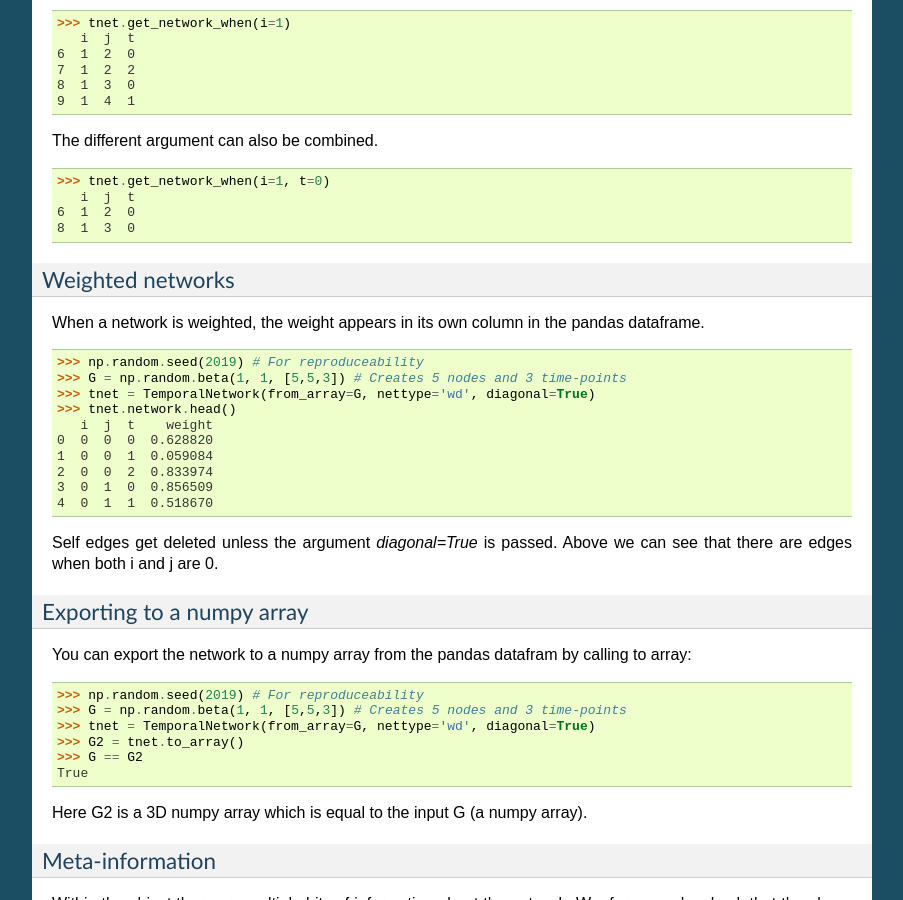
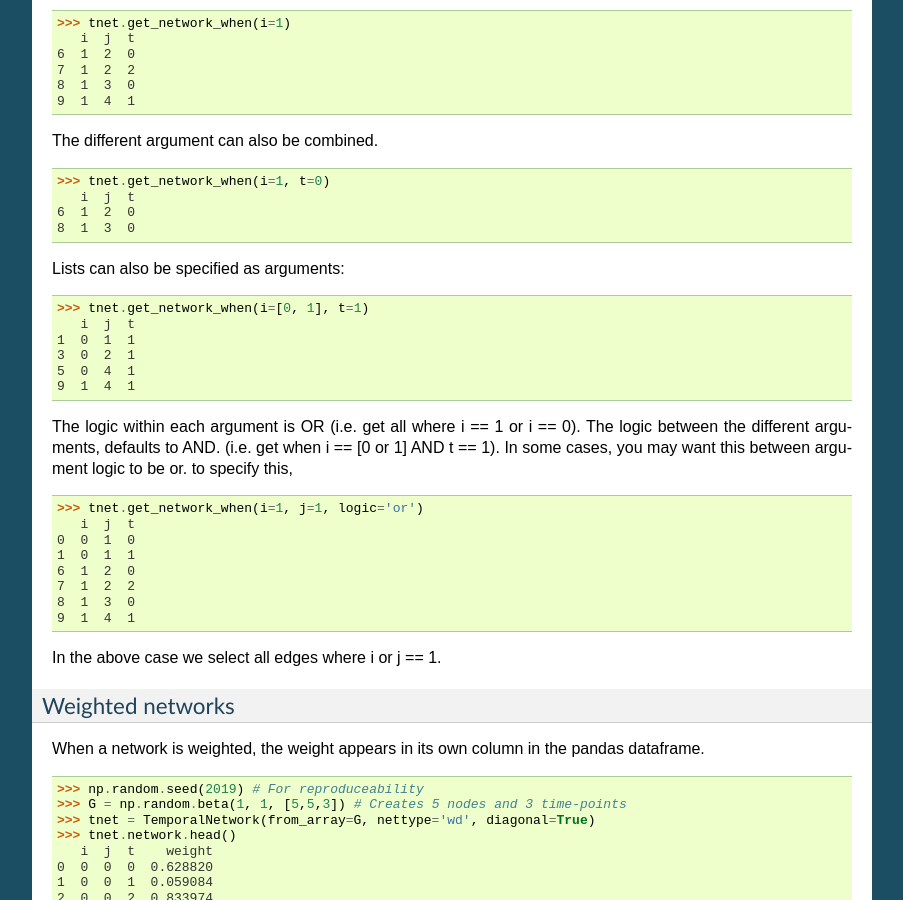
Before and after one commit to wiheto/teneto, a Sphinx documentation site: the page built from docs/tutorial/graphlets_and_contactrepresentations.rst, in a window 1280 px wide and 900 px high, scrolled down 1019 px. Shown: the whole window, without its empty margins (198-1101 px from the left). Built offline with Sphinx 7.4.7, drawn with Linux system fonts in a browser that asks for light colours; pages that are not in the unit, such as notebooks, are missing from menus; some of the changed text lies outside the part shown.

Commit message:
doc improvments, selection improvment, plot improvement

```diff
--- a/docs/tutorial.rst
+++ b/docs/tutorial.rst
@@ -4,6 +4,7 @@ Tutorial
 .. toctree::
     :maxdepth: 2
 
+    tutorial/what_is_tnt
     tutorial/graphlets_and_contactrepresentations
     tutorial/generating_a_random_network
     tutorial/plotting_a_temporal_network
--- a/docs/tutorial/graphlets_and_contactrepresentations.rst
+++ b/docs/tutorial/graphlets_and_contactrepresentations.rst
@@ -60,6 +60,30 @@ The different argument can also be combined.
      i  j  t
   6  1  2  0
   8  1  3  0
+
+Lists can also be specified as arguments:
+
+  >>> tnet.get_network_when(i=[0, 1], t=1)
+     i  j  t
+  1  0  1  1
+  3  0  2  1
+  5  0  4  1
+  9  1  4  1
+
+The logic within each argument is OR (i.e. get all where i == 1 or i == 0).
+The logic between the different arguments, defaults to AND. (i.e. get when i == [0 or 1] AND t == 1).
+In some cases, you may want this between argument logic to be or. to specify this,
+
+  >>> tnet.get_network_when(i=1, j=1, logic='or')
+     i  j  t
+  0  0  1  0
+  1  0  1  1
+  6  1  2  0
+  7  1  2  2
+  8  1  3  0
+  9  1  4  1
+
+In the above case we select all edges where i or j == 1.
 
 Weighted networks
 =========================
--- a/docs/tutorial/tenetobids/preprocess.rst
+++ b/docs/tutorial/tenetobids/preprocess.rst
@@ -86,4 +86,4 @@ For the bad_file, the start of the BIDS file name should be specified (including
 BIDS files generally have a json file that contains the metainformation. When setting a bad_subject or bad_file this will also be set in the
 json metadata and persists even if the BIDS object is redefined.
 
-If you accidently write the wrong subject name in set_bad_subjects, this may
+If you accidently write the wrong subject name in set_bad_subjects, can be erased by using the opps=True and reason='last' and it will remove the last reason subjects were considered bad.
```
Also changed, not shown: other parts of docs/tutorial/graphlets_and_contactrepresentations.rst (+1 -1 lines), CHANGELOG.md (+1 -0 lines), docs/tutorial/tenetobids/prerequisites.rst (+8 -3 lines), docs/tutorial/what_is_tnt.rst (added, +93 -0 lines), 2 other files.
